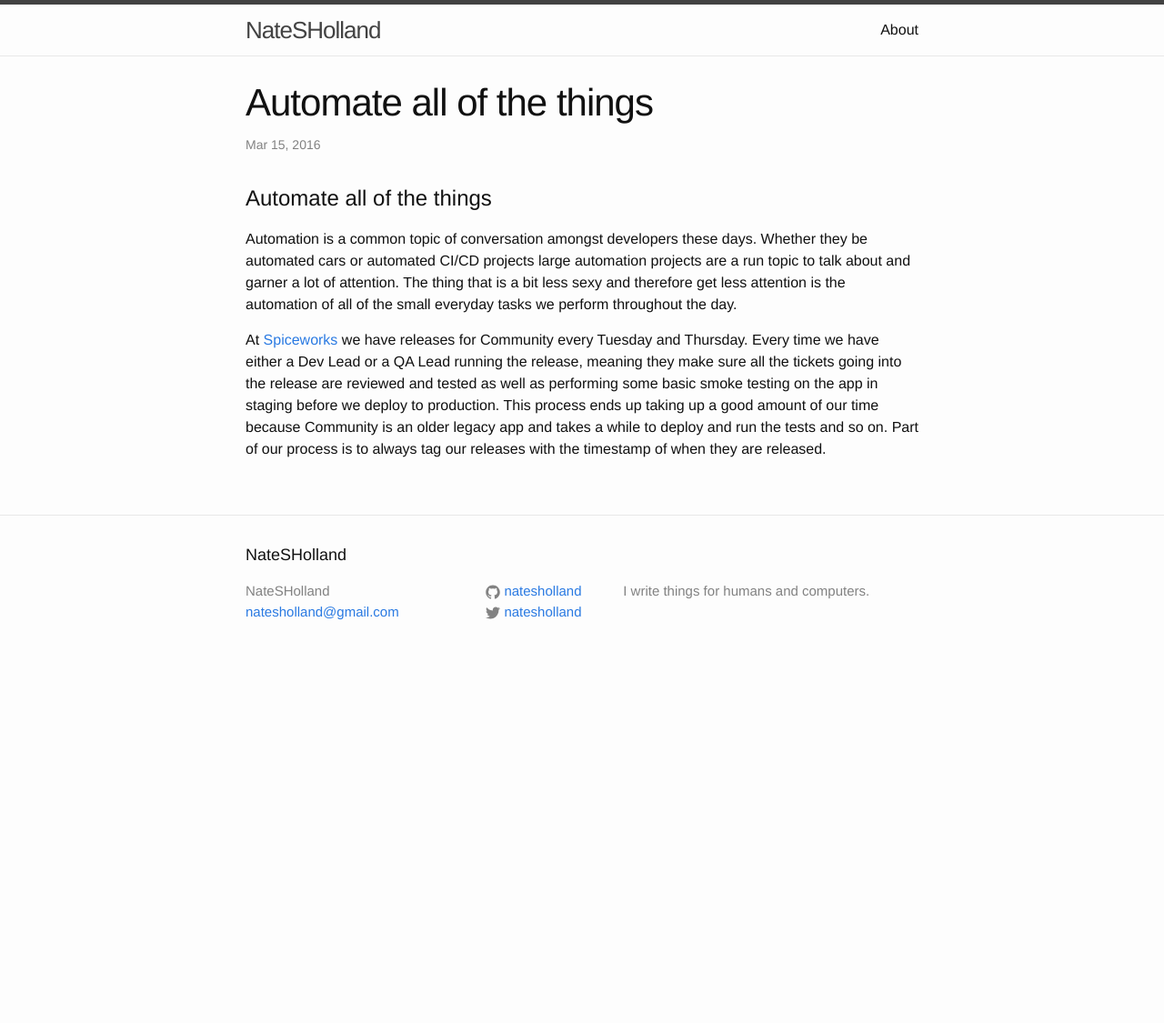
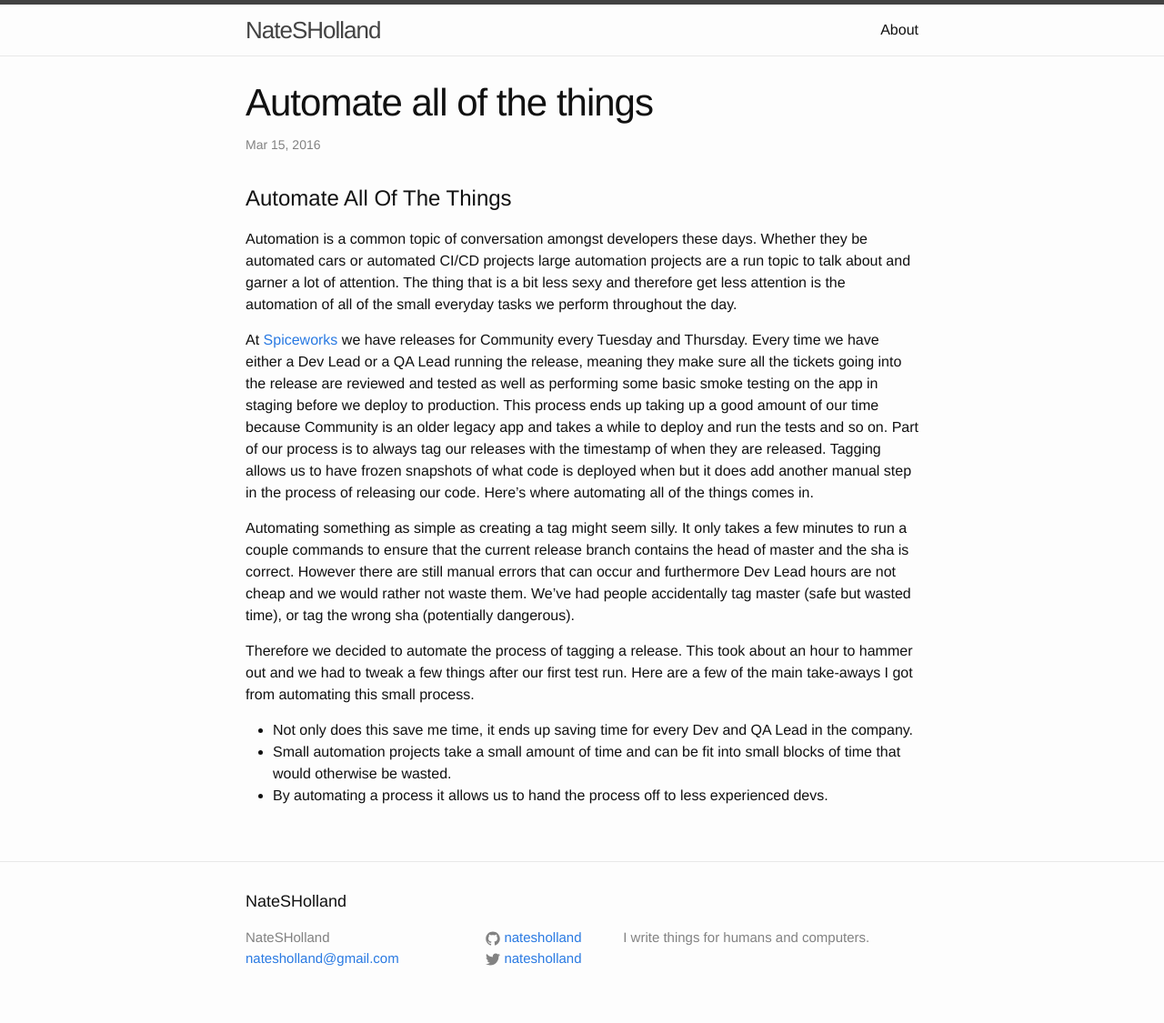
Before and after one commit to natesholland/natesholland.github.io, a Jekyll site: the page built from _posts/2016-03-15-automate-all-of-the-things.md, in a window 1280 px wide. Shown: the whole page at 91% size. Built offline with Jekyll 4.4.1, drawn with Linux system fonts in a browser that asks for light colours; before the commit the page ends 900 px from its top, so only the background shows below that.

Commit message:
automation checkpoint

```diff
--- a/_posts/2016-03-15-automate-all-of-the-things.md
+++ b/_posts/2016-03-15-automate-all-of-the-things.md
@@ -5,7 +5,7 @@ date:   2016-03-15 10:56:30 -0600
 categories: jekyll update
 ---
 
-# Automate all of the things
+# Automate All Of The Things
 
 Automation is a common topic of conversation amongst developers these days.
 Whether they be automated cars or automated CI/CD projects large automation
@@ -23,3 +23,25 @@ This process ends up taking up a good amount of our time because Community is an
 older legacy app and takes a while to deploy and run the tests and so on.
 Part of our process is to always tag our releases with the timestamp of when
 they are released.
+Tagging allows us to have frozen snapshots of what code is deployed when but it
+does add another manual step in the process of releasing our code.
+Here's where automating all of the things comes in.
+
+Automating something as simple as creating a tag might seem silly.
+It only takes a few minutes to run a couple commands to ensure that the current
+release branch contains the head of master and the sha is correct.
+However there are still manual errors that can occur and furthermore
+Dev Lead hours are not cheap and we would rather not waste them.
+We've had people accidentally tag master (safe but wasted time), or tag the wrong
+sha (potentially dangerous).
+
+Therefore we decided to automate the process of tagging a release.
+This took about an hour to hammer out and we had to tweak a few things after our
+first test run.
+Here are a few of the main take-aways I got from automating this small process.
+
+* Not only does this save me time, it ends up saving time for every Dev and QA Lead
+in the company.
+* Small automation projects take a small amount of time and can be fit into small
+blocks of time that would otherwise be wasted.
+* By automating a process it allows us to hand the process off to less experienced devs.
```
